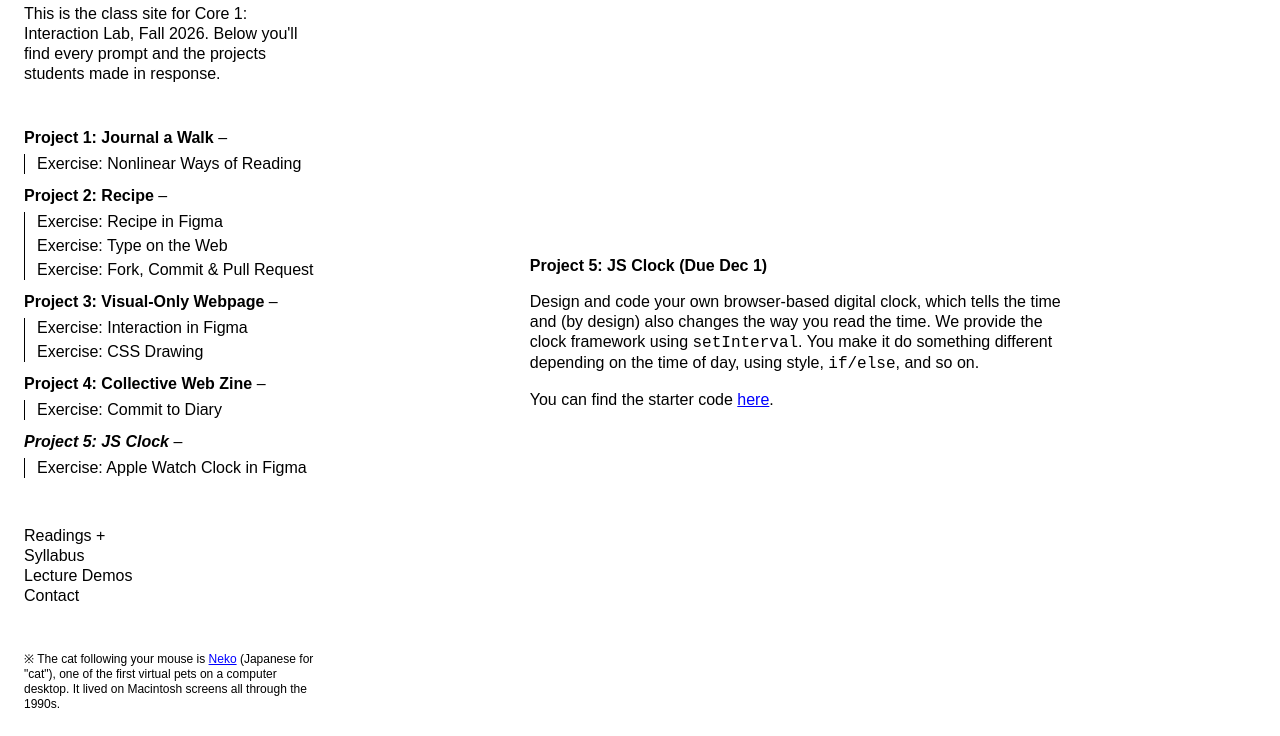
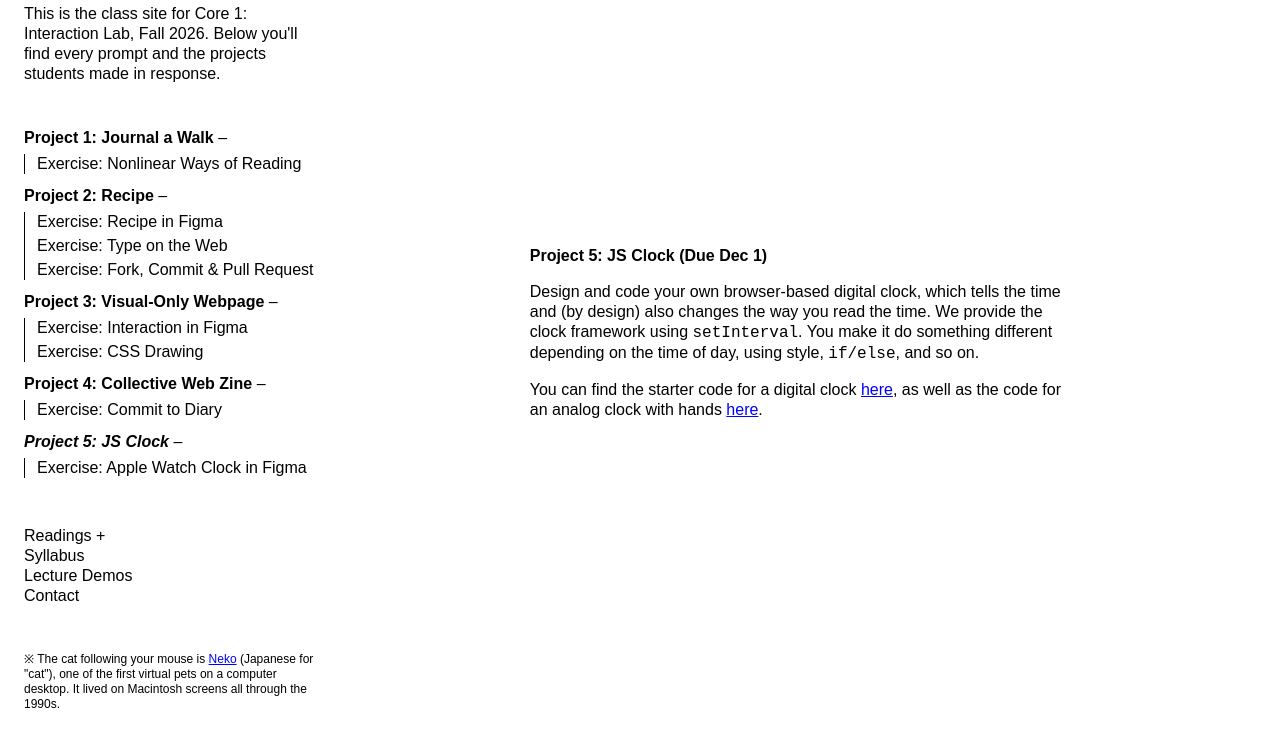
Before and after one commit to severinbunse/Core1_2026, a plain HTML site: page project-5-js-clock.html in a window 1280 px wide. Shown: the part 64-800 px from the top of the page. Drawn offline with Linux system fonts and the light colour scheme; no server answers.

Commit message:
Link analog clock example on Project 5 page
Co-Authored-By: Claude Opus 5.5 <noreply@anthropic.com>

```diff
--- a/project-5-js-clock.html
+++ b/project-5-js-clock.html
@@ -61,7 +61,7 @@
 
   <p>Design and code your own browser-based digital clock, which tells the time and (by design) also changes the way you read the time. We provide the clock framework using <code>setInterval</code>. You make it do something different depending on the time of day, using style, <code>if/else</code>, and so on.</p>
 
-  <p>You can find the starter code <a href="https://github.com/severinbunse/Core1_2026/blob/main/code/clock-starter/index.html" target="_blank" rel="noopener">here</a>.</p>
+  <p>You can find the starter code for a digital clock <a href="https://github.com/severinbunse/Core1_2026/blob/main/code/clock-starter/index.html" target="_blank" rel="noopener">here</a>, as well as the code for an analog clock with hands <a href="https://github.com/severinbunse/Core1_2026/blob/main/code/clock-analog/index.html" target="_blank" rel="noopener">here</a>.</p>
 
   <section class="student-projects" aria-label="Student projects" data-sheet="Project 5: Clock with JS" hidden></section>
 
```
